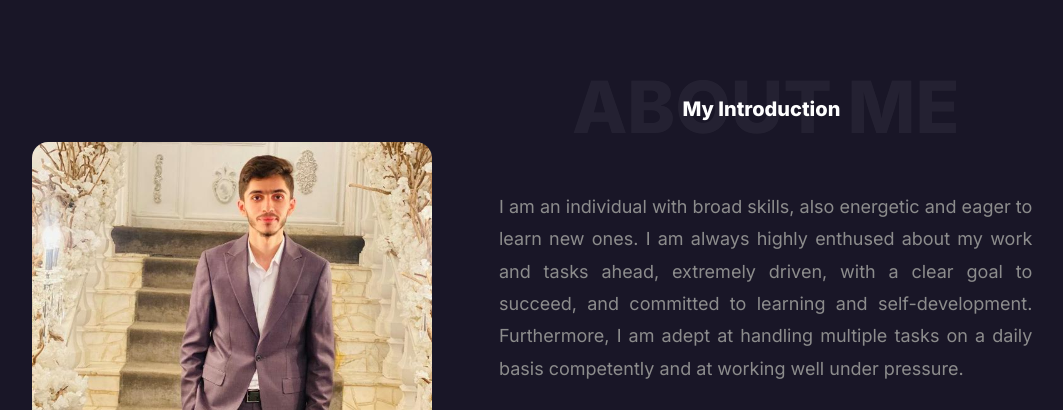
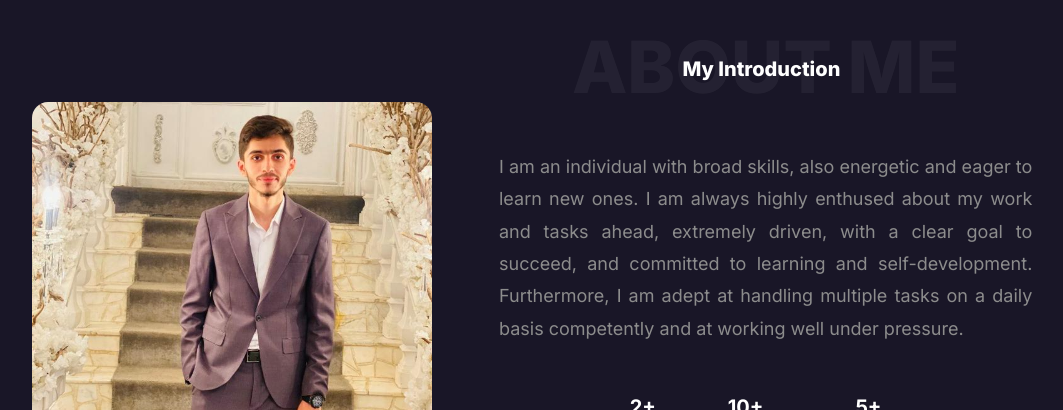
Before and after one commit to YousifQesim/portfolio, a Next.js app: page / in a window 1280 px wide. Shown: the part 1150-1560 px from the top of the page, without its empty margins (141-1204 px from the left). Built offline with nearby package versions, Linux system fonts and the light colour scheme.

Commit message:
about responsivity change 3

```diff
--- a/src/app/globals.css
+++ b/src/app/globals.css
@@ -47,5 +47,5 @@ transform: rotate(-30deg);
 }
 
 .about{
-  min-height: 145vh;
+  min-height: 135vh;
 }
```
